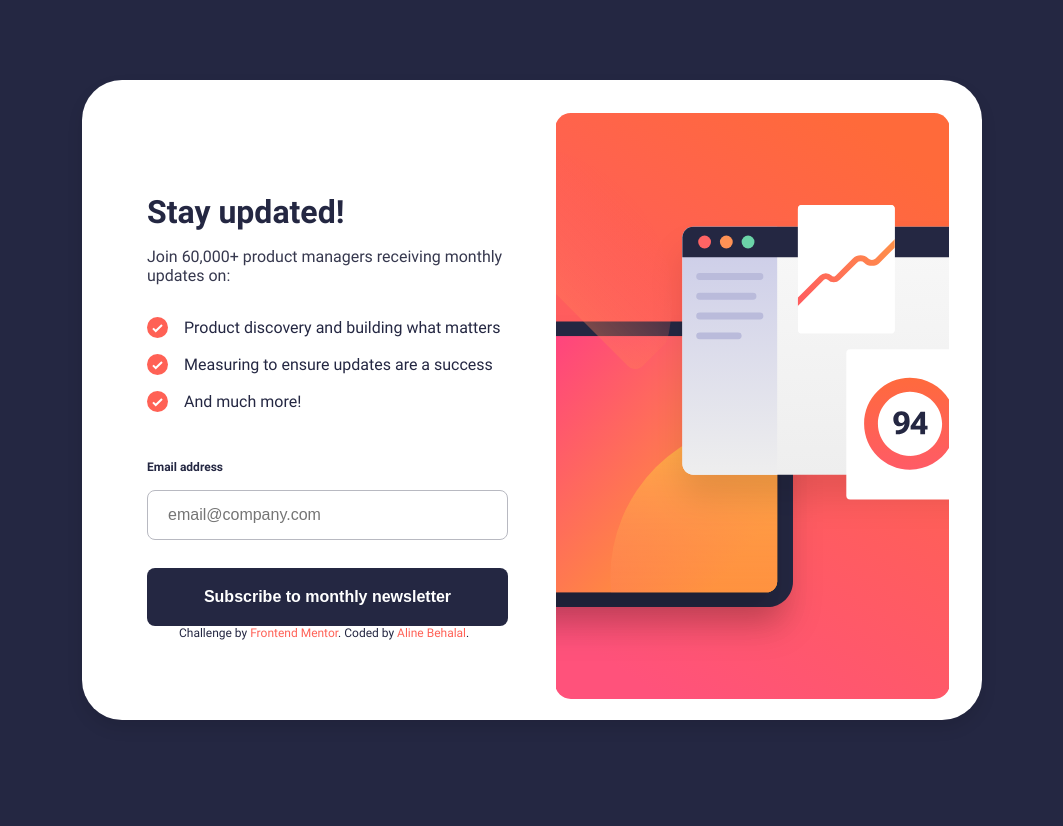
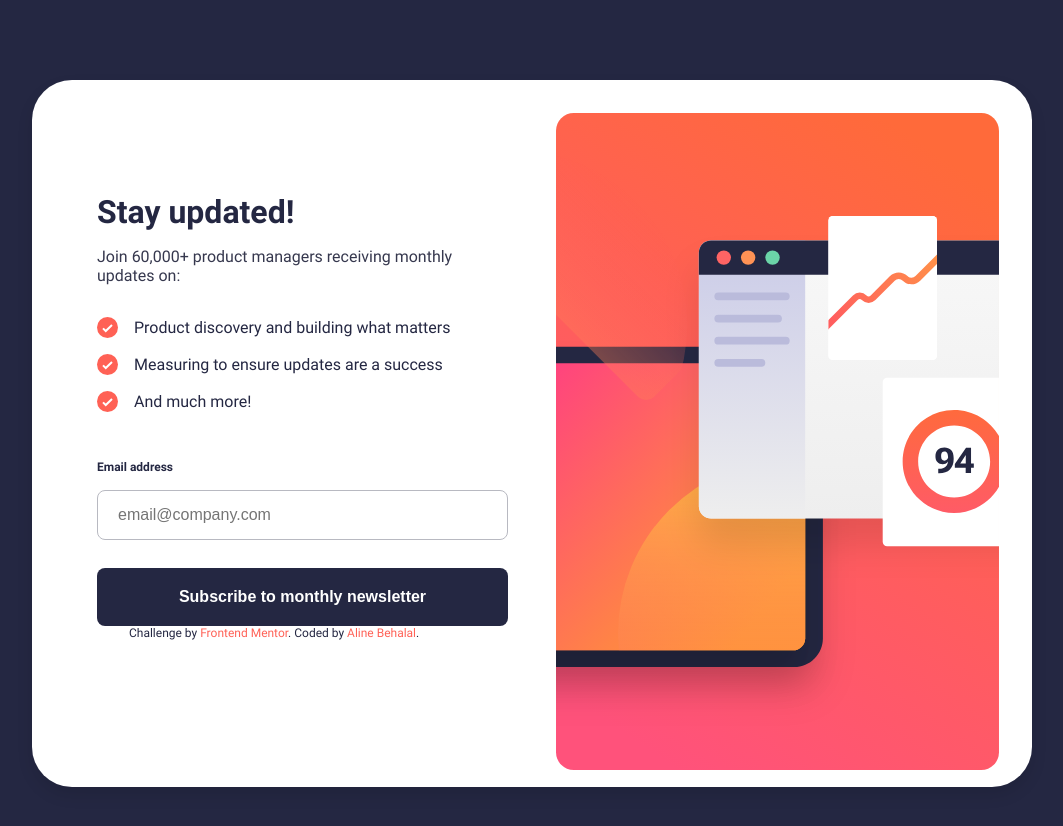
Before and after one commit to Hileene/newsletter-app, a React (Create React App) app in the folder frontend/: page / in a window 1280 px wide. Shown: the top 826 px of the page, without its empty margins (108-1171 px from the left). Built offline with nearby package versions, Linux system fonts and the light colour scheme.

Commit message:
Modified body max-width

```diff
--- a/frontend/src/index.css
+++ b/frontend/src/index.css
@@ -50,7 +50,7 @@ a {
 }
 @media (min-width: 900px) {
   body {
-    max-width: 900px;
+    max-width: 1000px;
     margin: 5rem auto;
   }
 }
```
